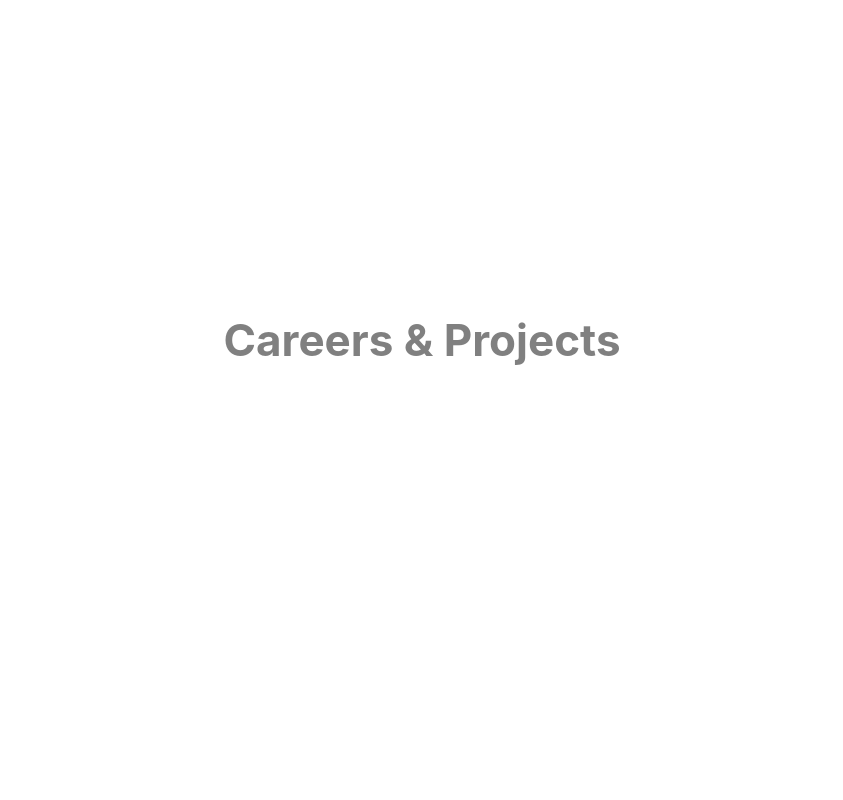
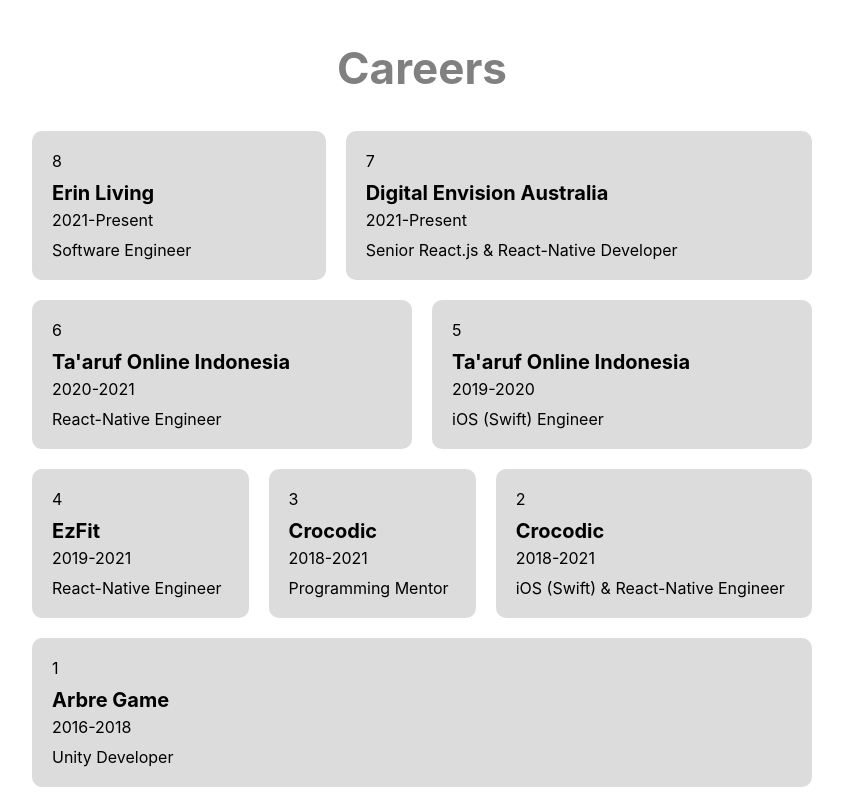
Before and after one commit to nald-dev/novas-site, a Next.js app: page / in a window 1280 px wide. Shown: the part 860-1660 px from the top of the page, without its empty margins (218-1061 px from the left). Built offline with nearby package versions, Linux system fonts and the light colour scheme.

Commit message:
add careers

```diff
--- /dev/null
+++ b/constants/career.ts
@@ -0,0 +1,44 @@
+const CAREERS = [
+    {
+      name: 'Erin Living',
+      timeRange: '2021-Present',
+      position: 'Software Engineer'
+    },
+    {
+      name: 'Digital Envision Australia',
+      timeRange: '2021-Present',
+      position: 'Senior React.js & React-Native Developer'
+    },
+    {
+      name: "Ta'aruf Online Indonesia",
+      timeRange: '2020-2021',
+      position: 'React-Native Engineer'
+    },
+    {
+      name: "Ta'aruf Online Indonesia",
+      timeRange: '2019-2020',
+      position: 'iOS (Swift) Engineer'
+    },
+    {
+      name: 'EzFit',
+      timeRange: '2019-2021',
+      position: 'React-Native Engineer'
+    },
+    {
+      name: 'Crocodic',
+      timeRange: '2018-2021',
+      position: 'Programming Mentor'
+    },
+    {
+      name: 'Crocodic',
+      timeRange: '2018-2021',
+      position: 'iOS (Swift) & React-Native Engineer'
+    },
+    {
+      name: 'Arbre Game',
+      timeRange: '2016-2018',
+      position: 'Unity Developer'
+    },
+  ]
+
+  export default CAREERS
--- a/pages/index.tsx
+++ b/pages/index.tsx
@@ -3,6 +3,8 @@
 import Image from 'next/image'
 
 import styles from '../styles/Home.module.css'
+
+import CAREERS from '../constants/career'
 
 const Home: NextPage = () => {
   return (
@@ -32,8 +34,43 @@
 
         <section className={styles.anotherSection}>
           <h1>
-            {'Careers & Projects'}
+            Careers
           </h1>
+
+          <div
+            className={styles.careersContainer}
+          >
+            {
+              CAREERS.map(({ name, timeRange, position }, index) => {
+                return (
+                  <div
+                    key={name}
+                    className={styles.careerContainer}
+                  >
+                    {CAREERS.length - index}
+
+                    <div
+                      className={styles.careerNameLabel}
+                    >
+                      {name}
+                    </div>
+
+                    <div
+                      className={styles.careerTimeRangeLabel}
+                    >
+                      {timeRange}
+                    </div>
+
+                    <div
+                      className={styles.careerPositionLabel}
+                    >
+                      {position}
+                    </div>
+                  </div>
+                )
+              })
+            }
+          </div>
         </section>
 
         <section className={styles.anotherSection}>
--- a/styles/Home.module.css
+++ b/styles/Home.module.css
@@ -42,7 +42,7 @@
   padding: 4rem 2rem;
   flex: 1;
   display: flex;
-  flex-direction: row;
+  flex-direction: column;
   justify-content: center;
   align-items: center;
 }
@@ -51,6 +51,43 @@
   color: gray;
   font-size: 2.75rem;
   text-align: center;
+}
+
+.careersContainer {
+  display: flex;
+  flex-direction: row;
+  flex-wrap: wrap;
+  justify-content: center;
+  max-width: 800px;
+  padding-bottom: 250px;
+}
+
+.careerContainer {
+  background-color: gainsboro;
+  border-radius: 10px;
+  margin-left: 10px;
+  margin-right: 10px;
+  margin-bottom: 20px;
+  flex-grow: 1;
+  padding: 20px;
+}
+
+.careerContainer:hover {
+  background-color: rgb(235, 235, 235);
+}
+
+.careerNameLabel {
+  font-size: 1.25rem;
+  font-weight: bold;
+  margin-top: 10px;
+}
+
+.careerTimeRangeLabel {
+  margin-top: 5px;
+}
+
+.careerPositionLabel {
+  margin-top: 10px;
 }
 
 @media (max-width: 660px) {
```
